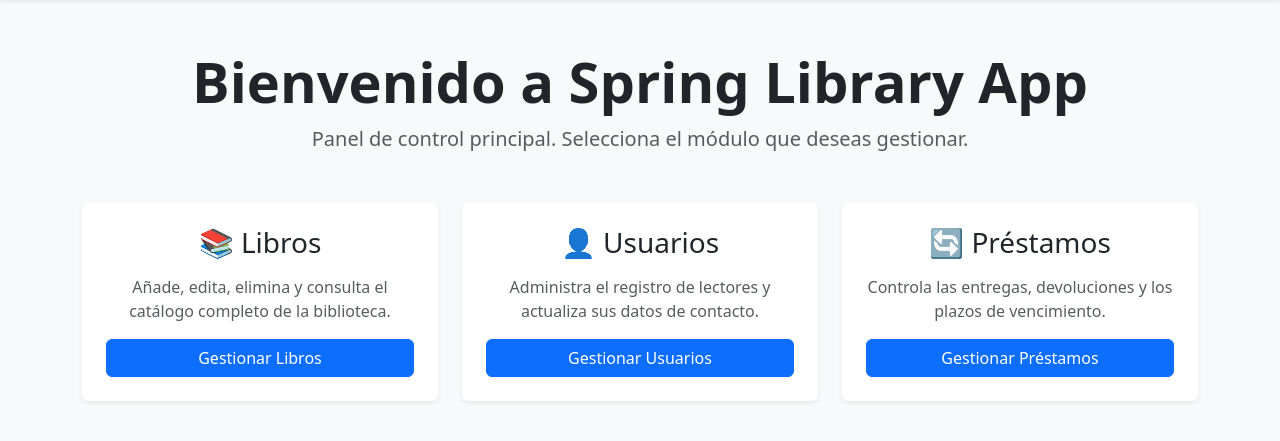
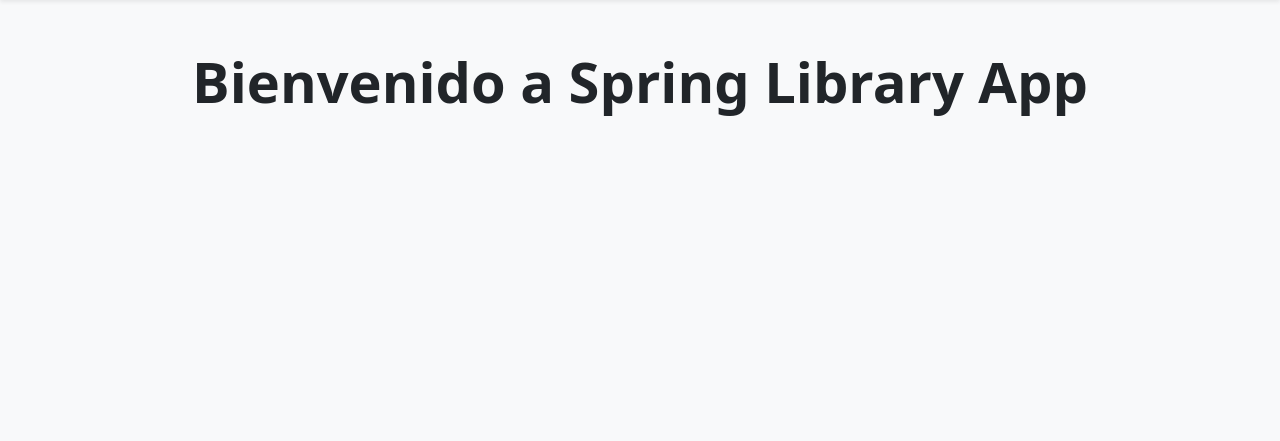
Before and after one commit to jcabanessa/RepoBiblioApp, a Spring Boot app: page / in a window 1280 px wide. Shown: the part 58-499 px from the top of the page. Run offline with Spring Boot 4, Linux system fonts and the light colour scheme; some of the project's set-up classes (security, data sources, template engines, error pages and the like) are left out, and stand-ins take their place; some libraries are stand-ins or nearby versions.

Commit message:
fix(security,ui): corregir roles, rutas /admin/prestamos y visibilidad por rol en vistas
- Normalizar prefijo ROLE_ y mayúsculas en UserDetailsServiceImpl para resolver error 403.
- Separar rutas de administración (/admin/prestamos/**) y usuario en PrestamoController.
- Restringir visibilidad de tarjetas en index.html solo a ADMIN mediante sec:authorize.
- Limpiar enlaces redundantes del navbar en fragmentos.html y corregir enlace del logo (th:href).

```diff
--- a/src/main/resources/templates/fragmentos.html
+++ b/src/main/resources/templates/fragmentos.html
@@ -66,7 +66,7 @@
 <!-- Barra de navegación superior -->
 <nav th:fragment="menu-superior" class="navbar navbar-expand-lg navbar-dark bg-dark shadow-sm mb-4">
     <div class="container">
-        <a class="navbar-brand" href="/"
+        <a class="navbar-brand" th:href="@{/}"
            style="color: #ced4da; font-family: 'Georgia', 'Garamond', 'Times New Roman', serif; font-size: 1.35rem; letter-spacing: 0.5px;">
             📖 Spring Library App
         </a>
@@ -93,18 +93,8 @@
                     <a class="nav-link" th:href="@{/prestamos/mis-prestamos}">Mis Préstamos</a>
                 </li>
 
-                <!-- 4. ZONA EXCLUSIVA ADMINISTRADOR -->
-                <li class="nav-item" sec:authorize="hasRole('ADMIN')">
-                    <a class="nav-link text-warning" th:href="@{/admin/usuarios}">Gestión Usuarios</a>
-                </li>
-                <li class="nav-item" sec:authorize="hasRole('ADMIN')">
-                    <a class="nav-link text-warning" th:href="@{/admin/libros}">Gestión Libros</a>
-                </li>
-                <li class="nav-item" sec:authorize="hasRole('ADMIN')">
-                    <a class="nav-link text-warning" th:href="@{/prestamos}">Gestión Préstamos</a>
-                </li>
 
-                <!-- 5. PERFIL Y CERRAR SESIÓN -->
+                <!-- 4. PERFIL Y CERRAR SESIÓN -->
                 <li class="nav-item ms-lg-3 d-flex align-items-center gap-3" sec:authorize="isAuthenticated()">
                     <span class="text-light">👤 <span sec:authentication="name">Usuario</span></span>
                     <form th:action="@{/logout}" method="post" class="m-0">
--- a/src/main/resources/templates/index.html
+++ b/src/main/resources/templates/index.html
@@ -1,5 +1,6 @@
 <!DOCTYPE html>
-<html xmlns:th="http://www.thymeleaf.org">
+<html xmlns:th="http://www.thymeleaf.org"
+      xmlns:sec="http://www.thymeleaf.org/extras/spring-security">
 
 <!-- 1. Cargamos el fragmento de la cabecera -->
 <head th:replace="~{fragmentos :: cabecera('Spring Library - Inicio')}"></head>
@@ -14,11 +15,12 @@
     <!-- Sección de bienvenida centrada -->
     <div class="text-center mb-5">
         <h1 class="display-4 fw-bold">Bienvenido a Spring Library App</h1>
-        <p class="lead text-muted">Panel de control principal. Selecciona el módulo que deseas gestionar.</p>
+        <p class="lead text-muted" sec:authorize="hasRole('ADMIN')">Panel de control principal. Selecciona el módulo que deseas gestionar.</p>
+        <p class="lead text-muted" sec:authorize="isAuthenticated() and !hasRole('ADMIN')">Consulta el catálogo de libros y gestiona tus préstamos desde el menú superior.</p>
     </div>
 
-    <!-- 3. Grid de tarjetas para las opciones del menú -->
-    <div class="row justify-content-center text-center">
+    <!-- 3. Grid de tarjetas para las opciones del menú (SOLO ADMIN) -->
+    <div class="row justify-content-center text-center" sec:authorize="hasRole('ADMIN')">
 
         <!-- Módulo de Libros -->
         <div class="col-md-4 mb-4">
@@ -26,7 +28,7 @@
                 <div class="card-body p-4 d-flex flex-column">
                     <h2 class="h3 mb-3">📚 Libros</h2>
                     <p class="text-muted flex-grow-1">Añade, edita, elimina y consulta el catálogo completo de la biblioteca.</p>
-                    <a th:href="@{/libros}" class="btn btn-primary w-100 mt-auto">Gestionar Libros</a>
+                    <a th:href="@{/admin/libros}" class="btn btn-primary w-100 mt-auto">Gestionar Libros</a>
                 </div>
             </div>
         </div>
@@ -37,7 +39,7 @@
                 <div class="card-body p-4 d-flex flex-column">
                     <h2 class="h3 mb-3">👤 Usuarios</h2>
                     <p class="text-muted flex-grow-1">Administra el registro de lectores y actualiza sus datos de contacto.</p>
-                    <a th:href="@{/usuarios}" class="btn btn-primary w-100 mt-auto">Gestionar Usuarios</a>
+                    <a th:href="@{/admin/usuarios}" class="btn btn-primary w-100 mt-auto">Gestionar Usuarios</a>
                 </div>
             </div>
         </div>
@@ -48,7 +50,7 @@
                 <div class="card-body p-4 d-flex flex-column">
                     <h2 class="h3 mb-3">🔄 Préstamos</h2>
                     <p class="text-muted flex-grow-1">Controla las entregas, devoluciones y los plazos de vencimiento.</p>
-                    <a th:href="@{/prestamos}" class="btn btn-primary w-100 mt-auto">Gestionar Préstamos</a>
+                    <a th:href="@{/admin/prestamos}" class="btn btn-primary w-100 mt-auto">Gestionar Préstamos</a>
                 </div>
             </div>
         </div>
--- a/src/main/resources/templates/prestamos/form.html
+++ b/src/main/resources/templates/prestamos/form.html
@@ -18,7 +18,7 @@
             <div class="card shadow-sm border-0">
                 <div class="card-body p-4">
 
-                    <form th:action="@{/prestamos}" th:object="${prestamo}" method="post">
+                    <form th:action="@{/admin/prestamos}" th:object="${prestamo}" method="post">
 
                         <input type="hidden" th:field="*{prestamoId}" />
 
--- a/src/main/resources/templates/prestamos/lista.html
+++ b/src/main/resources/templates/prestamos/lista.html
@@ -15,7 +15,7 @@
     <h1 class="mb-4">Gestión de Préstamos</h1>
 
     <!-- Botón para registrar un nuevo préstamo -->
-    <a th:href="@{/prestamos/new}" class="btn btn-primary mb-3 shadow-sm">+ Nuevo Préstamo</a>
+    <a th:href="@{/admin/prestamos/new}" class="btn btn-primary mb-3 shadow-sm">+ Nuevo Préstamo</a>
 
     <!-- Tabla interactiva -->
     <div class="table-responsive shadow-sm">
@@ -51,8 +51,8 @@
 
                 <td>
                     <!-- Botones de acción apuntando a las rutas de préstamos -->
-                    <a th:href="@{/prestamos/edit/{id}(id=${prestamo.prestamoId})}" class="btn btn-warning btn-sm">Editar</a>
-                    <a th:href="@{/prestamos/delete/{id}(id=${prestamo.prestamoId})}" class="btn btn-danger btn-sm" onclick="return confirm('¿Estás seguro de registrar la devolución / eliminar este préstamo?')">Eliminar</a>
+                    <a th:href="@{/admin/prestamos/edit/{id}(id=${prestamo.prestamoId})}" class="btn btn-warning btn-sm">Editar</a>
+                    <a th:href="@{/admin/prestamos/delete/{id}(id=${prestamo.prestamoId})}" class="btn btn-danger btn-sm" onclick="return confirm('¿Estás seguro de registrar la devolución / eliminar este préstamo?')">Eliminar</a>
                 </td>
             </tr>
             </tbody>
```
Also changed, not shown: src/main/java/org/example/biblioapp/controller/PrestamoController.java (+10 -10 lines).
